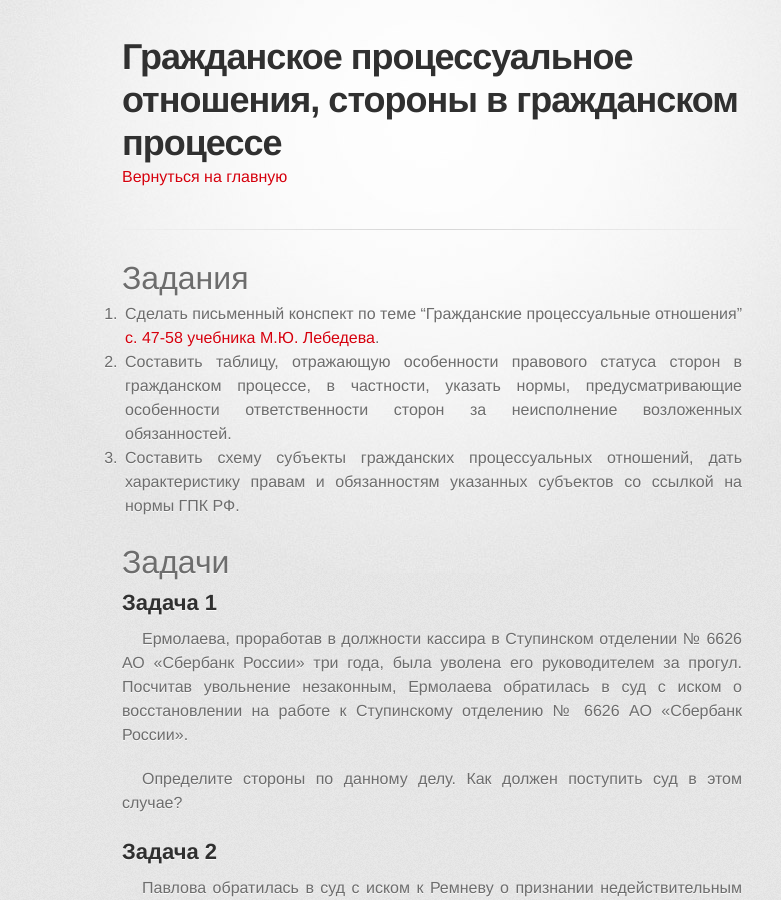
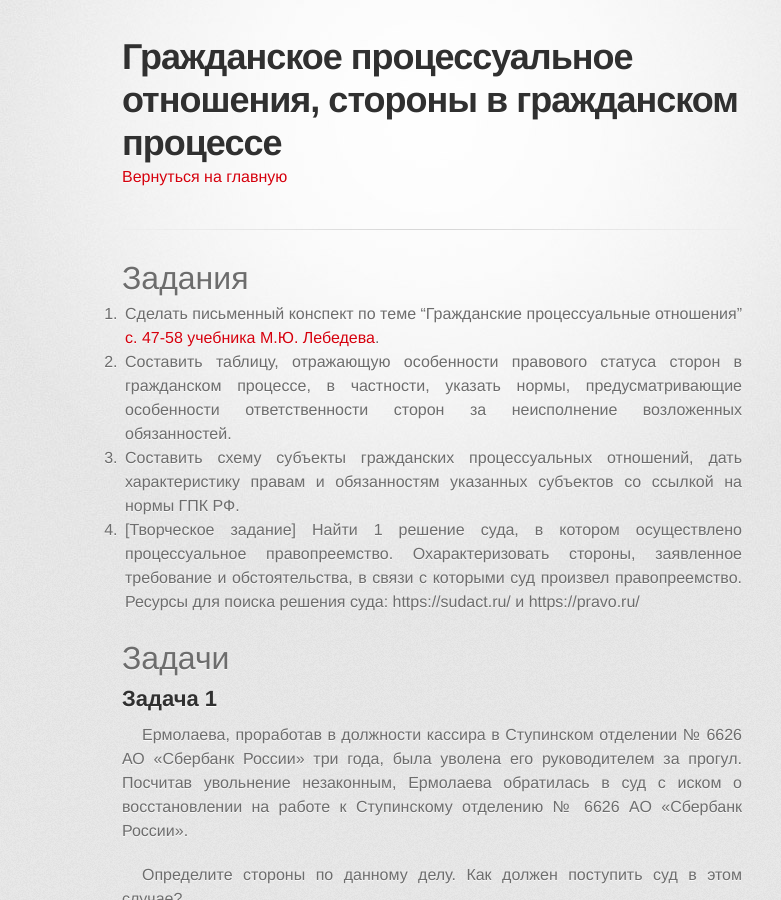
Before and after one commit to a-nova/a-nova.github.io, a Jekyll site: the page built from _gpp/3.md, in a window 1280 px wide and 900 px high. Shown: the whole window, without its empty margins (208-989 px from the left). Built offline with Jekyll 4.4.1, drawn with Linux system fonts in a browser that asks for light colours; some web fonts are replaced.

Commit message:
задание по судебной практике

```diff
--- a/_gpp/3.md
+++ b/_gpp/3.md
@@ -10,6 +10,7 @@ layout: page
 1.  Сделать письменный конспект по теме "Гражданские процессуальные отношения" [с. 47-58 учебника М.Ю. Лебедева](https://urait.ru/viewer/grazhdanskiy-process-488305#page/47).
 2.  Составить таблицу, отражающую особенности правового статуса сторон в гражданском процессе, в частности, указать нормы, предусматривающие особенности ответственности сторон за неисполнение возложенных обязанностей.
 3.  Составить схему субъекты гражданских процессуальных отношений, дать характеристику правам и обязанностям указанных субъектов со ссылкой на нормы ГПК РФ.
+4. [Творческое задание] Найти 1 решение суда, в котором осуществлено процессуальное правопреемство. Охарактеризовать стороны, заявленное требование и обстоятельства, в связи с которыми суд произвел правопреемство. Ресурсы для поиска решения суда: https://sudact.ru/ и https://pravo.ru/
 
 # Задачи
 
```
